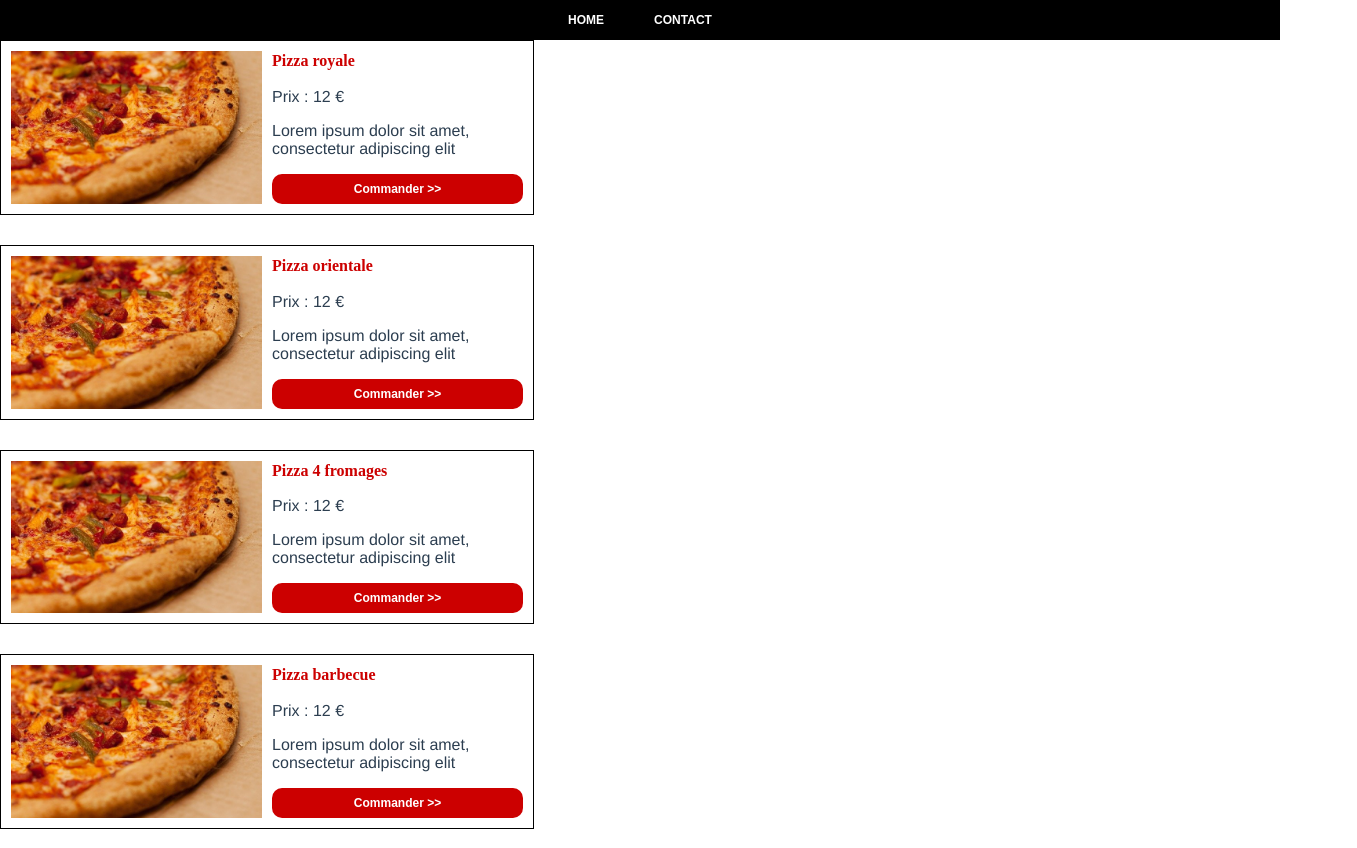
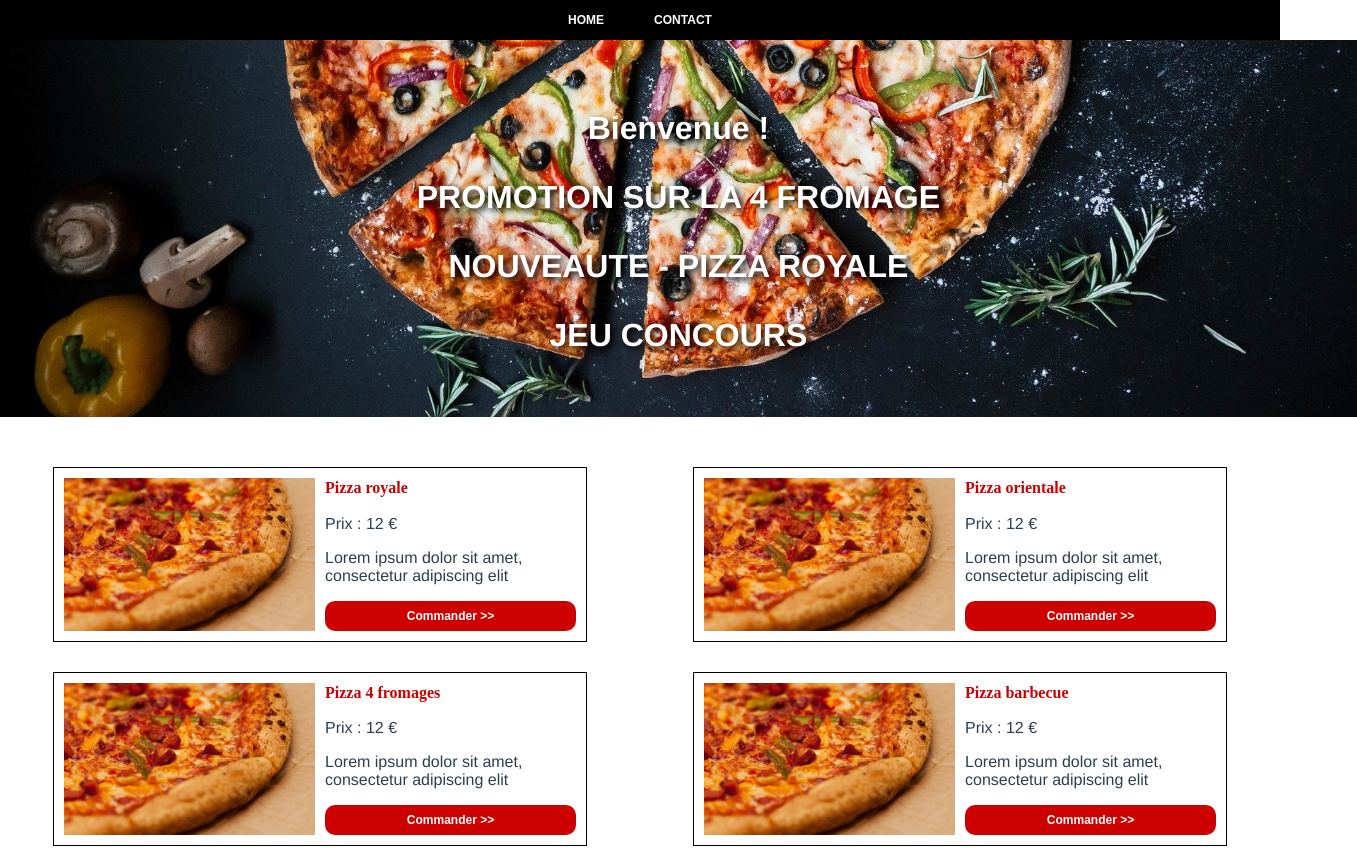
Before and after one commit to RichardNk24/viewdje-ss, a Vue app: page / in a window 1280 px wide. Shown: the top 848 px of the page, 1357 px wide, since content can reach past the window. Built offline with nearby package versions, Linux system fonts and the light colour scheme; a web font is replaced by a local one.

Commit message:
Home Products. This fixes #1

```diff
--- a/src/views/Home.vue
+++ b/src/views/Home.vue
@@ -1,25 +1,30 @@
 <template>
-  <div class="intro"></div>
-  <div class="product-menu">
+  <div id="intro">
+    <p>Bienvenue !</p>
+    <p>PROMOTION SUR LA 4 FROMAGE</p>
+    <p>NOUVEAUTE - PIZZA ROYALE</p>
+    <p>JEU CONCOURS</p>
+  </div>
+  <div id="product-menu">
     <Products />
   </div>
 </template>
 
 <script>
-import Products from "../components/Products.vue";
 export default {
   // eslint-disable-next-line vue/multi-word-component-names
   name: "Home",
   data() {
     return {};
   },
+
   methods: {},
+
   computed: {},
-  components: { Products },
 };
 </script>
 
-<style scoped>
+<style>
 #intro {
   background-image: url(../assets/images/pizza-menu.jpg);
   background-position: bottom;
```
Also changed, not shown: src/views/ProductDetails.vue (indentation only).
